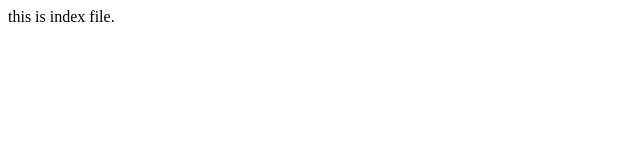
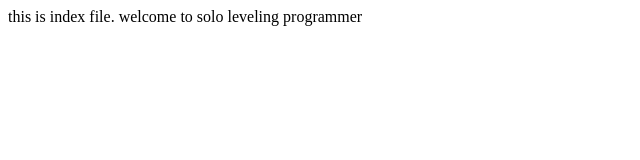
Before and after one commit to rcquiros17/A000-1, a plain HTML site: page index.html in a window 1280 px wide. Shown: the whole page, without its empty margins (0-640 px from the left). Drawn offline with Linux system fonts and the light colour scheme.

Commit message:
1st modify in my refresher

```diff
--- a/index.html
+++ b/index.html
@@ -4,5 +4,6 @@
     </head>
     <body>
         this is index file.
+        welcome to solo leveling programmer
     </body>
 </html>
```
